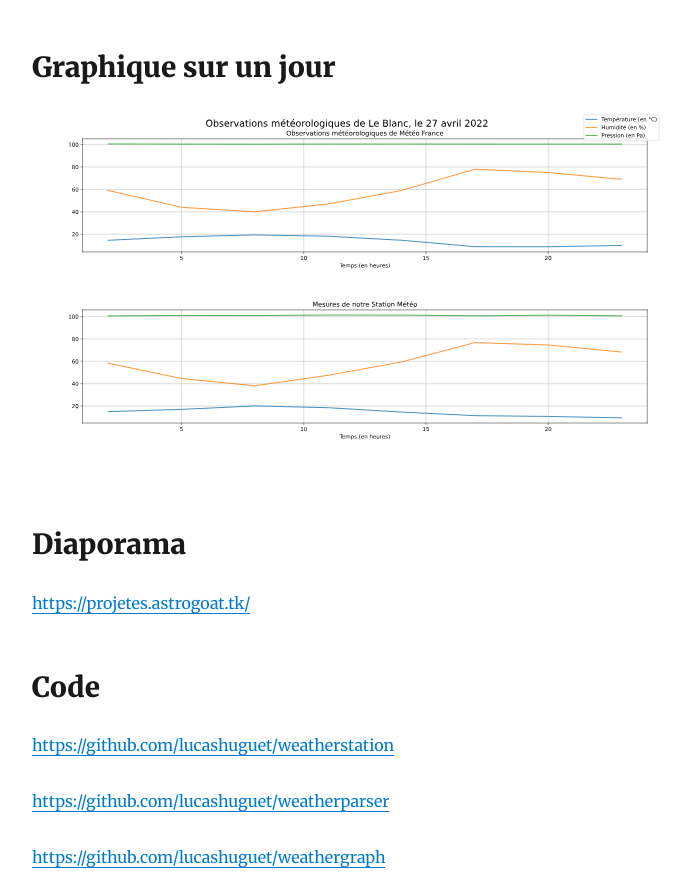
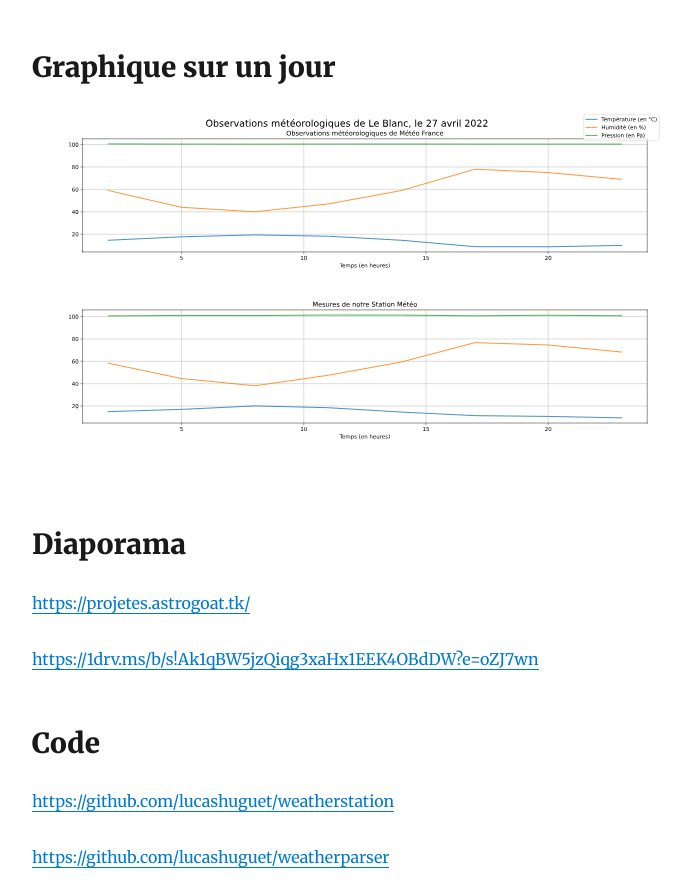
Before and after one commit to lucashuguet/astroblog, a Gatsby site: page /projetes/ in a window 1280 px wide. Shown: the part 170-1066 px from the top of the page, without its empty margins (293-984 px from the left). Built offline with nearby package versions, Linux system fonts and the light colour scheme; Gatsby itself is replaced by a stand-in of ours; some packages are replaced by stand-ins of ours.

Commit message:
Update Blog “projetes/index”

```diff
--- a/content/blog/projetes/index.md
+++ b/content/blog/projetes/index.md
@@ -11,6 +11,8 @@ description: Station météo maison
 
 <https://projetes.astrogoat.tk/>
 
+<https://1drv.ms/b/s!Ak1qBW5jzQiqg3xaHx1EEK4OBdDW?e=oZJ7wn>
+
 ## Code
 
 <https://github.com/lucashuguet/weatherstation>
```
